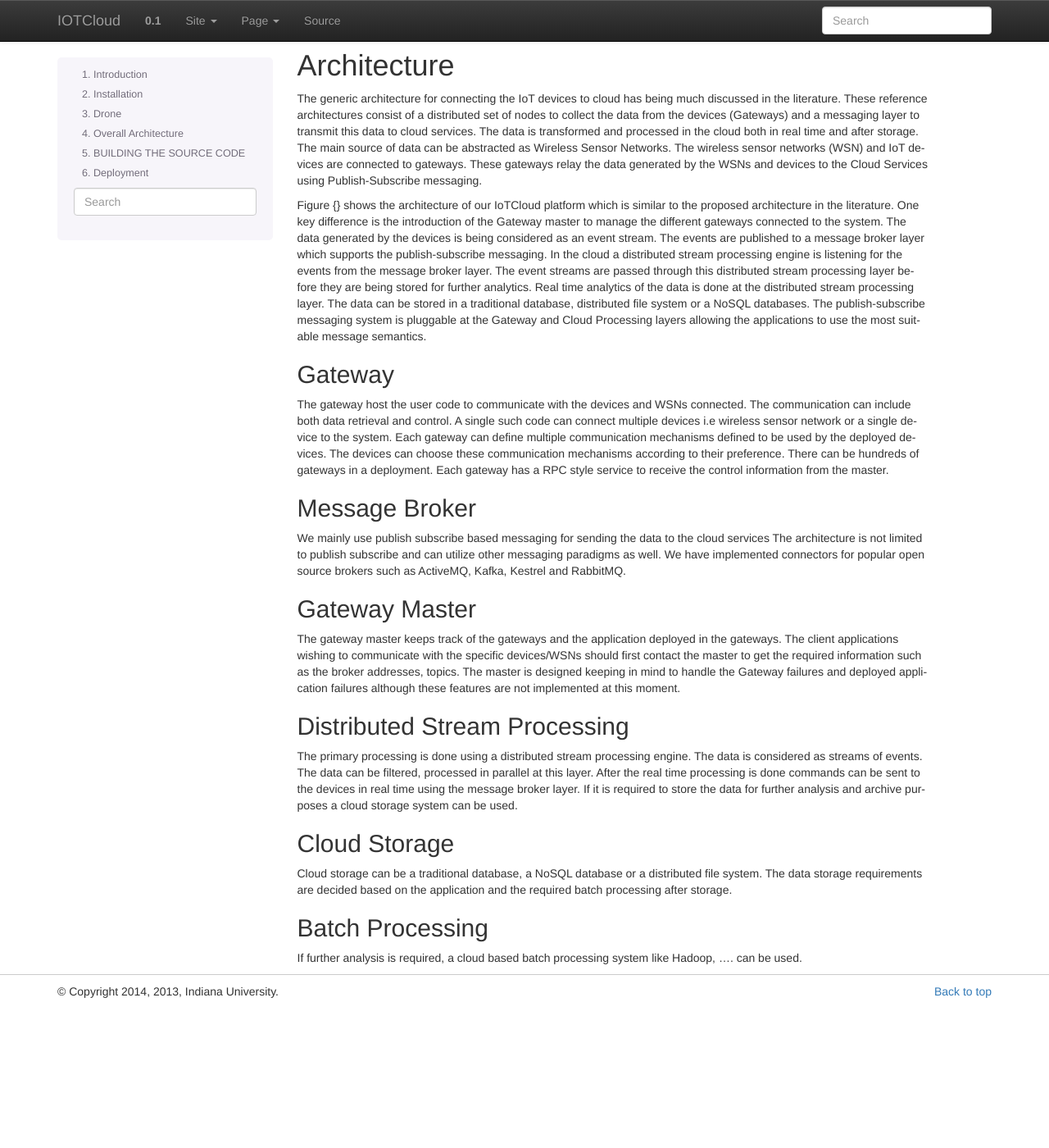
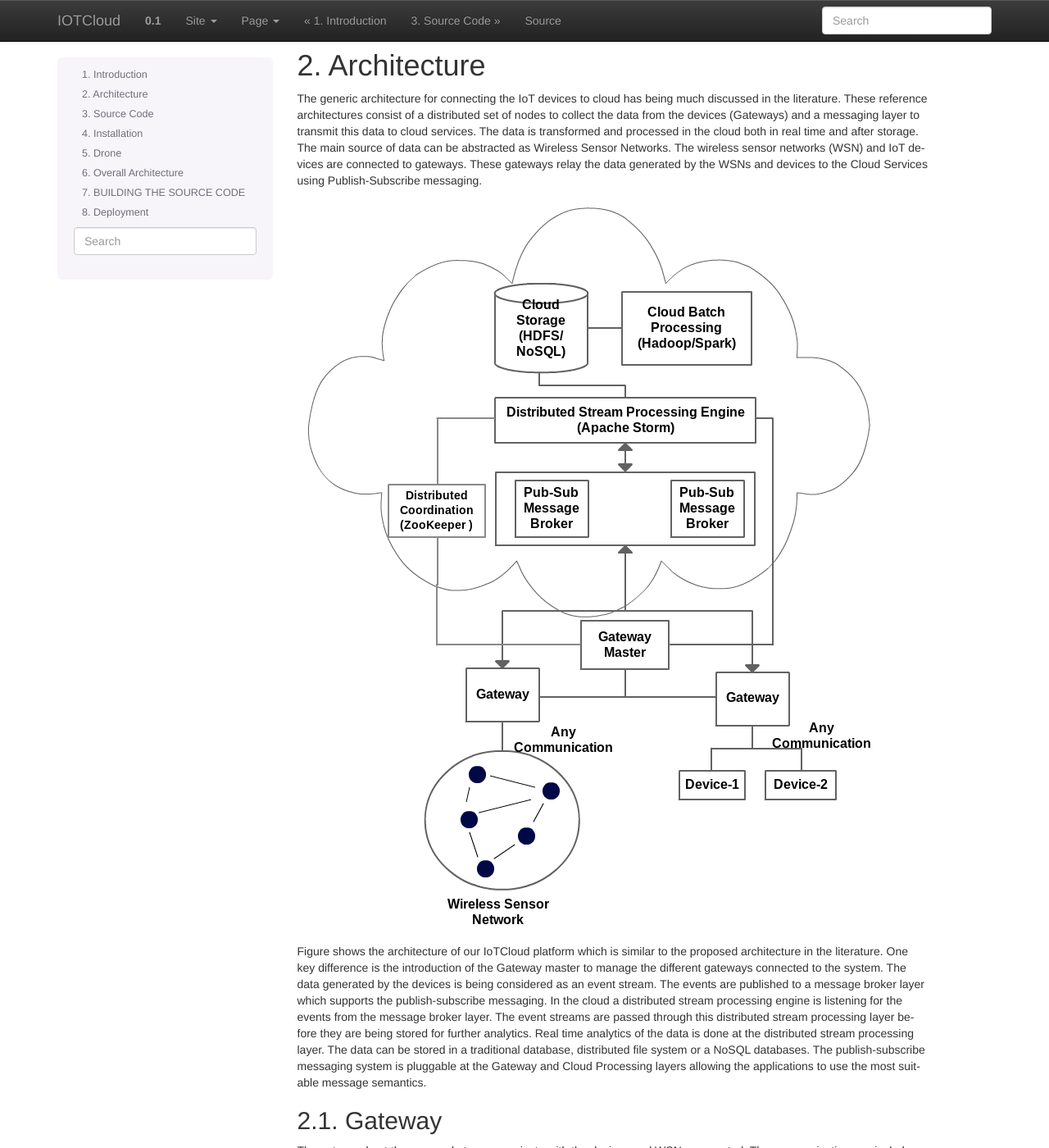
Before and after one commit to iotcloud/iotcloud-docs, a Sphinx documentation site: the page built from source/architecture.rst, in a window 1280 px wide and 1400 px high. Shown: the whole window at 82% size. Built offline with Sphinx 7.4.7, drawn with Linux system fonts in a browser that asks for light colours.

Commit message:
adding some changes

```diff
--- a/source/_templates/layout.html
+++ b/source/_templates/layout.html
@@ -9,39 +9,39 @@
 
    {% if pagename in ["index"] %}
    <div class="header" id="content">
-   <div id="this-carousel-id" class="carousel slide"><!-- class of slide for animation -->
-   <div class="carousel-inner">
-    <div class="item active"><!-- class of active since it's the first item -->
-      <img src="http://placehold.it/1200x240&text=Federated VM Management" alt="" />
-       <div class="carousel-caption">
-        <p>OpenStack, AWS, Azure, Eucalyptus, EC2</p>
-      </div>
-    </div>
-    <div class="item">
-      <img src="http://placehold.it/1200x240&text=Rain for Baremetal" alt="" />
-      <div class="carousel-caption">
-        <p>Role and user based provisioning</p>
-      </div>
+   <!--<div id="this-carousel-id" class="carousel slide">&lt;!&ndash; class of slide for animation &ndash;&gt;-->
+   <!--<div class="carousel-inner">-->
+    <!--<div class="item active">&lt;!&ndash; class of active since it's the first item &ndash;&gt;-->
+      <!--<img src="http://placehold.it/1200x240&text=Federated VM Management" alt="" />-->
+       <!--<div class="carousel-caption">-->
+        <!--<p>OpenStack, AWS, Azure, Eucalyptus, EC2</p>-->
+      <!--</div>-->
+    <!--</div>-->
+    <!--<div class="item">-->
+      <!--<img src="http://placehold.it/1200x240&text=Rain for Baremetal" alt="" />-->
+      <!--<div class="carousel-caption">-->
+        <!--<p>Role and user based provisioning</p>-->
+      <!--</div>-->
 
-    </div>
-    <div class="item">
-      <img src="http://placehold.it/1200x240&text=Rain for PaaS" alt="" />
-      <div class="carousel-caption">
-        <p>Deploy Services easily</p>
-      </div>
-    </div>
-    <div class="item">
-      <img src="http://placehold.it/1200x240&text=Cloud Metrics" alt="" />
-      <div class="carousel-caption">
-        <p>Obtain federated Cloud usage information</p>
-      </div>
-    </div>
-   </div><!-- /.carousel-inner -->
-   <!--  Next and Previous controls below
-        href values must reference the id for this carousel -->
-    <a class="carousel-control left" href="#this-carousel-id" data-slide="prev">&lsaquo;</a>
-    <a class="carousel-control right" href="#this-carousel-id" data-slide="next">&rsaquo;</a>
-   </div><!-- /.carousel -->
+    <!--</div>-->
+    <!--<div class="item">-->
+      <!--<img src="http://placehold.it/1200x240&text=Rain for PaaS" alt="" />-->
+      <!--<div class="carousel-caption">-->
+        <!--<p>Deploy Services easily</p>-->
+      <!--</div>-->
+    <!--</div>-->
+    <!--<div class="item">-->
+      <!--<img src="http://placehold.it/1200x240&text=Cloud Metrics" alt="" />-->
+      <!--<div class="carousel-caption">-->
+        <!--<p>Obtain federated Cloud usage information</p>-->
+      <!--</div>-->
+    <!--</div>-->
+   <!--</div>&lt;!&ndash; /.carousel-inner &ndash;&gt;-->
+   <!--&lt;!&ndash;  Next and Previous controls below-->
+        <!--href values must reference the id for this carousel &ndash;&gt;-->
+    <!--<a class="carousel-control left" href="#this-carousel-id" data-slide="prev">&lsaquo;</a>-->
+    <!--<a class="carousel-control right" href="#this-carousel-id" data-slide="next">&rsaquo;</a>-->
+   <!--</div>&lt;!&ndash; /.carousel &ndash;&gt;-->
    </div>
 
   <a href="https://github.com/cloudmesh/cloudmesh.git"
--- a/source/architecture.rst
+++ b/source/architecture.rst
@@ -3,7 +3,9 @@ Architecture
 
 The generic architecture for connecting the IoT devices to cloud has being much discussed in the literature. These reference architectures consist of a distributed set of nodes to collect the data from the devices (Gateways) and a messaging layer to transmit this data to cloud services. The data is transformed and processed in the cloud both in real time and after storage. The main source of data can be abstracted as Wireless Sensor Networks. The wireless sensor networks (WSN) and IoT devices are connected to gateways. These gateways relay the data generated by the WSNs and devices to the Cloud Services using Publish-Subscribe messaging.
 
-Figure {} shows the architecture of our IoTCloud platform which is similar to the proposed architecture in the literature. One key difference is the introduction of the Gateway master to manage the different gateways connected to the system. The data generated by the devices is being considered as an event stream. The events are published to a message broker layer which supports the publish-subscribe messaging. In the cloud a distributed stream processing engine is listening for the events from the message broker layer. The event streams are passed through this distributed stream processing layer before they are being stored for further analytics. Real time analytics of the data is done at the distributed stream processing layer. The data can be stored in a traditional database, distributed file system or a NoSQL databases.
+.. image:: images/cloud_architecture.png
+
+Figure shows the architecture of our IoTCloud platform which is similar to the proposed architecture in the literature. One key difference is the introduction of the Gateway master to manage the different gateways connected to the system. The data generated by the devices is being considered as an event stream. The events are published to a message broker layer which supports the publish-subscribe messaging. In the cloud a distributed stream processing engine is listening for the events from the message broker layer. The event streams are passed through this distributed stream processing layer before they are being stored for further analytics. Real time analytics of the data is done at the distributed stream processing layer. The data can be stored in a traditional database, distributed file system or a NoSQL databases.
 The publish-subscribe messaging system is pluggable at the Gateway and Cloud Processing layers allowing the applications to use the most suitable message semantics.
 
 Gateway
--- a/source/index.rst
+++ b/source/index.rst
@@ -8,6 +8,8 @@ IOTCloud
    :numbered:
 
    introduction
+   architecture
+   source
    installation
    drone
 
```
